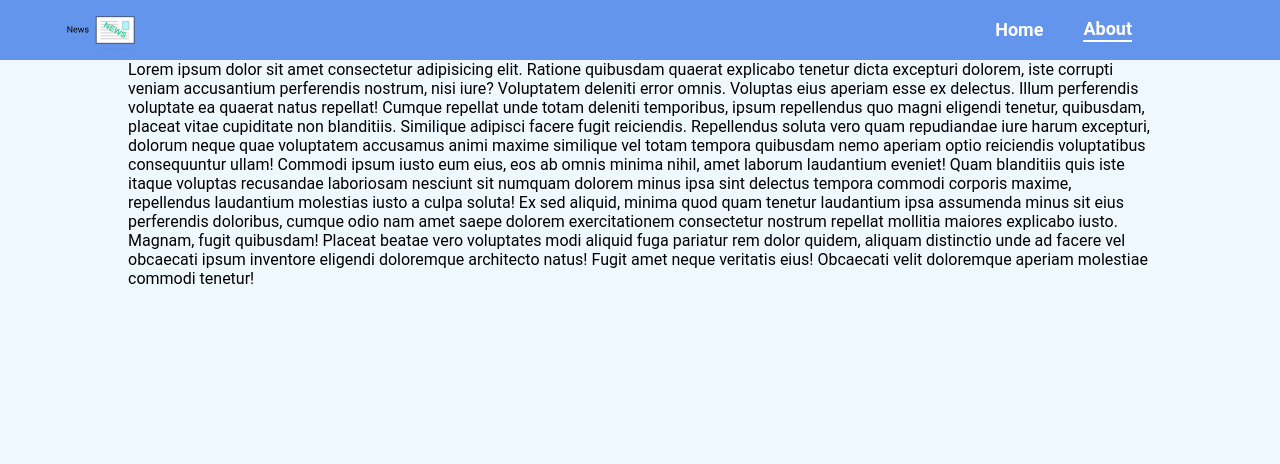
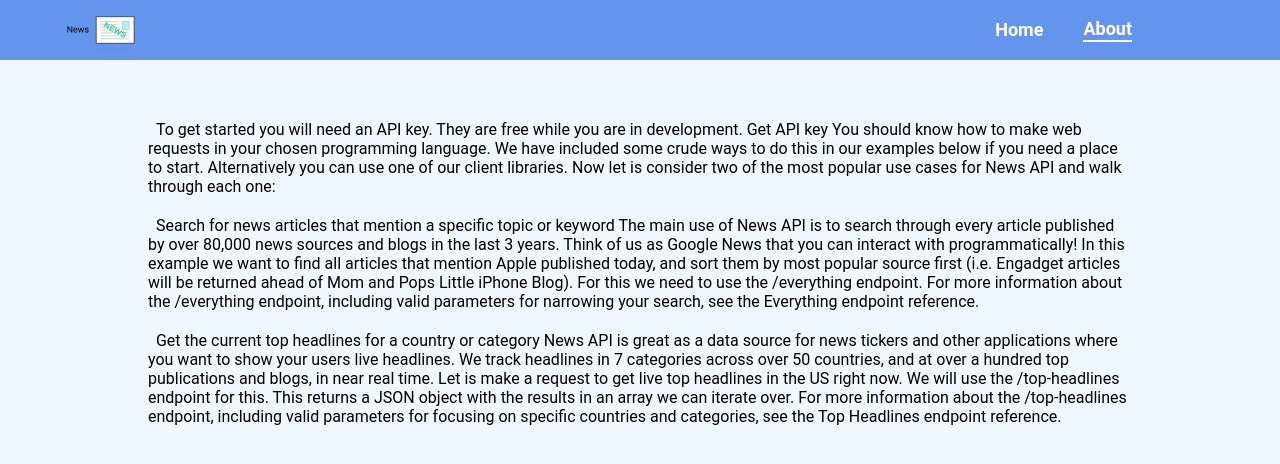
Before and after one commit to Sulton-Ali/react2021Q3, a React app: page /about in a window 1280 px wide. Shown: the top 464 px of the page. Built offline with nearby package versions, Linux system fonts and the light colour scheme.

Commit message:
feat: add news details page

```diff
--- a/package.json
+++ b/package.json
@@ -6,6 +6,7 @@
     "build": "webpack --config webpack.prod.config.ts"
   },
   "dependencies": {
+    "axios": "^0.21.1",
     "react": "^17.0.2",
     "react-dom": "^17.0.2",
     "react-lottie-player": "^1.3.3",
--- a/src/components/app/app.tsx
+++ b/src/components/app/app.tsx
@@ -5,6 +5,7 @@ import {Route, Switch, useLocation} from 'react-router-dom';
 import Header from '../header/header';
 import HomePage from '../../pages/home/homePage';
 import About from '../../pages/about/about';
+import NewsDetails from '../../pages/newsDetails/newsDetails';
 import PageNotFound from '../../pages/404/404';
 import './app.scss';
 
@@ -23,6 +24,9 @@ function App(): JSX.Element {
         {transitions((props, item) => (
           <animated.div className="page-wrapper" style={props}>
             <Switch location={item}>
+              <Route path="/details/:id/:source">
+                <NewsDetails />
+              </Route>
               <Route path="/about" exact>
                 <About />
               </Route>
--- a/src/components/newsCard/newsCard.tsx
+++ b/src/components/newsCard/newsCard.tsx
@@ -6,6 +6,7 @@ import defaultImage from '../../assets/images/default_card_image.jpg';
 
 import './newsCard.scss';
 import loadingLottie from '../../assets/lotties/loading.json';
+import {Link} from 'react-router-dom';
 
 export function NewsCardWrapper(props: NewsCardWrapperProps): JSX.Element {
   const articles = props.data.articles;
@@ -77,9 +78,13 @@ export function NewsCard(props: NewsCardProps): JSX.Element {
           </div>
         </div>
         <div className="news-card__footer-right">
-          <a href={article.url} target="_blank" rel="noreferrer">
+          <Link
+            to={`/details/${article.title}/${
+              article.source.id ? article.source.id : article.source.name
+            }`}
+            rel="noreferrer">
             See fully
-          </a>
+          </Link>
         </div>
       </div>
     </div>
--- a/src/models/newsModels.ts
+++ b/src/models/newsModels.ts
@@ -20,3 +20,21 @@ export type NewParams = {
 export type NewsCardProps = {
   article: Article;
 };
+
+export type NewsDetailsProps = {
+  // getNewsByTitle?: (value: string) => Promise<Response>;
+};
+
+export const initialArticle = {
+  source: {
+    id: '',
+    name: '',
+  },
+  author: '',
+  title: '',
+  description: '',
+  url: '',
+  urlToImage: '',
+  publishedAt: '',
+  content: '',
+};
--- a/src/pages/about/about.scss
+++ b/src/pages/about/about.scss
@@ -1,4 +1,9 @@
 .about-page {
   max-width: 1024px;
   margin: 0 auto;
+  padding: 40px 20px 30px;
+
+  &__paragraph {
+    padding: 20px 0 0 0;
+  }
 }
--- a/src/pages/about/about.tsx
+++ b/src/pages/about/about.tsx
@@ -5,28 +5,39 @@ import './about.scss';
 const About = (): JSX.Element => {
   return (
     <div className="about-page">
-      Lorem ipsum dolor sit amet consectetur adipisicing elit. Ratione quibusdam
-      quaerat explicabo tenetur dicta excepturi dolorem, iste corrupti veniam
-      accusantium perferendis nostrum, nisi iure? Voluptatem deleniti error
-      omnis. Voluptas eius aperiam esse ex delectus. Illum perferendis voluptate
-      ea quaerat natus repellat! Cumque repellat unde totam deleniti temporibus,
-      ipsum repellendus quo magni eligendi tenetur, quibusdam, placeat vitae
-      cupiditate non blanditiis. Similique adipisci facere fugit reiciendis.
-      Repellendus soluta vero quam repudiandae iure harum excepturi, dolorum
-      neque quae voluptatem accusamus animi maxime similique vel totam tempora
-      quibusdam nemo aperiam optio reiciendis voluptatibus consequuntur ullam!
-      Commodi ipsum iusto eum eius, eos ab omnis minima nihil, amet laborum
-      laudantium eveniet! Quam blanditiis quis iste itaque voluptas recusandae
-      laboriosam nesciunt sit numquam dolorem minus ipsa sint delectus tempora
-      commodi corporis maxime, repellendus laudantium molestias iusto a culpa
-      soluta! Ex sed aliquid, minima quod quam tenetur laudantium ipsa assumenda
-      minus sit eius perferendis doloribus, cumque odio nam amet saepe dolorem
-      exercitationem consectetur nostrum repellat mollitia maiores explicabo
-      iusto. Magnam, fugit quibusdam! Placeat beatae vero voluptates modi
-      aliquid fuga pariatur rem dolor quidem, aliquam distinctio unde ad facere
-      vel obcaecati ipsum inventore eligendi doloremque architecto natus! Fugit
-      amet neque veritatis eius! Obcaecati velit doloremque aperiam molestiae
-      commodi tenetur!
+      <p className="about-page__paragraph">
+        &nbsp;&nbsp;To get started you will need an API key. They are free while
+        you are in development. Get API key You should know how to make web
+        requests in your chosen programming language. We have included some
+        crude ways to do this in our examples below if you need a place to
+        start. Alternatively you can use one of our client libraries. Now let is
+        consider two of the most popular use cases for News API and walk through
+        each one:
+      </p>
+      <p className="about-page__paragraph">
+        &nbsp;&nbsp;Search for news articles that mention a specific topic or
+        keyword The main use of News API is to search through every article
+        published by over 80,000 news sources and blogs in the last 3 years.
+        Think of us as Google News that you can interact with programmatically!
+        In this example we want to find all articles that mention Apple
+        published today, and sort them by most popular source first (i.e.
+        Engadget articles will be returned ahead of Mom and Pops Little iPhone
+        Blog). For this we need to use the /everything endpoint. For more
+        information about the /everything endpoint, including valid parameters
+        for narrowing your search, see the Everything endpoint reference.
+      </p>
+      <p className="about-page__paragraph">
+        &nbsp;&nbsp;Get the current top headlines for a country or category News
+        API is great as a data source for news tickers and other applications
+        where you want to show your users live headlines. We track headlines in
+        7 categories across over 50 countries, and at over a hundred top
+        publications and blogs, in near real time. Let is make a request to get
+        live top headlines in the US right now. We will use the /top-headlines
+        endpoint for this. This returns a JSON object with the results in an
+        array we can iterate over. For more information about the /top-headlines
+        endpoint, including valid parameters for focusing on specific countries
+        and categories, see the Top Headlines endpoint reference.
+      </p>
     </div>
   );
 };
--- a/src/pages/home/homePage.scss
+++ b/src/pages/home/homePage.scss
@@ -1,4 +1,8 @@
 .home-page {
   max-width: 1024px;
   margin: 0 auto;
+
+  &__title {
+    text-align: center;
+  }
 }
--- a/src/pages/home/homePage.tsx
+++ b/src/pages/home/homePage.tsx
@@ -153,7 +153,7 @@ class HomePage extends Component {
             error={this.state.error}
             loading={this.state.loading}
           />
-          {this.state.data.totalResults > 0 && (
+          {this.state.data.totalResults > 0 && !this.state.loading && (
             <Pagination
               totalResults={this.state.data.totalResults}
               perPage={Number(this.state.perPage) || 20}
--- /dev/null
+++ b/src/pages/newsDetails/newsDetails.scss
@@ -0,0 +1,42 @@
+@import '../../styles/mixins';
+.news-details {
+  width: 100%;
+  max-width: 1024px;
+  margin: 40px auto;
+  box-shadow: 0 0 10px 30px rgba($color: #ffffff, $alpha: 1);
+  &__wrapper {
+    width: 100%;
+  }
+
+  &__content {
+    padding: 0 20px;
+  }
+
+  &__image-wrapper {
+    border-radius: 10px;
+    overflow: hidden;
+    img {
+      width: 100%;
+      height: 100%;
+    }
+  }
+
+  &__title {
+    padding: 20px 10px;
+    @include primaryFont;
+    text-align: center;
+  }
+
+  &__description {
+    padding: 20px 10px;
+    @include secondaryFont;
+    text-align: justify;
+  }
+
+  &__footer {
+    padding: 0 20px 20px 20px;
+    display: flex;
+    justify-content: space-between;
+    @include secondaryFont;
+  }
+}
--- /dev/null
+++ b/src/pages/newsDetails/newsDetails.tsx
@@ -0,0 +1,63 @@
+import React, {useEffect, useState} from 'react';
+import {useParams} from 'react-router-dom';
+import {initialArticle, NewsDetailsProps} from '../../models/newsModels';
+import {NewsApiService} from '../../services/newsApiService/newsApiService';
+import {Article} from '../../services/newsApiService/newsApiServiceTypes';
+import {dateFormat} from '../../helpers/format';
+import defaultImage from '../../assets/images/default_card_image.jpg';
+
+import './newsDetails.scss';
+
+export default function NewsDetails(
+  props: NewsDetailsProps,
+): JSX.Element | null {
+  const [article, setArticle] = useState<Article>(initialArticle);
+  const params = useParams<{id: string; source: string}>();
+  const newsApiService = new NewsApiService();
+
+  useEffect(() => {
+    newsApiService
+      .getNewsByTitle(params.id)
+      .then((response) => response.json())
+      .then((data) => {
+        if (data.articles.length > 1) {
+          setArticle(data.articles[0]);
+        } else {
+          setArticle(data.articles[0]);
+        }
+      });
+  }, []);
+
+  return article?.title ? (
+    <div className="news-details__wrapper">
+      <div className="news-details">
+        <div className="news-details__image-wrapper">
+          {article.urlToImage ? (
+            <img
+              src={article.urlToImage}
+              alt={article.source.name}
+              className="news-details__image"
+            />
+          ) : (
+            <img
+              src={defaultImage}
+              alt="default logo"
+              className="news-details__image"
+            />
+          )}
+        </div>
+        <div className="news-details__content">
+          <h3 className="news-details__title">{article.title}</h3>
+
+          <p className="news-details__description">{article.description}</p>
+        </div>
+        <div className="news-details__footer">
+          <div className="news-details__author">{article.author}</div>
+          <div className="news-details__publishedAt">
+            {dateFormat(article.publishedAt)}
+          </div>
+        </div>
+      </div>
+    </div>
+  ) : null;
+}
--- a/src/services/newsApiService/newsApiService.ts
+++ b/src/services/newsApiService/newsApiService.ts
@@ -42,4 +42,12 @@ export class NewsApiService {
       `https://newsapi.org/v2/top-headlines?country=us&apiKey=${this.API_KEY}`,
     );
   }
+
+  getNewsByTitle(title: string): Promise<Response> {
+    const encodedTitle = encodeURI(title);
+
+    return fetch(
+      `${this.BASE_URL}?qInTitle=${encodedTitle}&apiKey=${this.API_KEY}`,
+    );
+  }
 }
```
Also changed, not shown: 1 other file (tests, documents, lock files or other folders).
